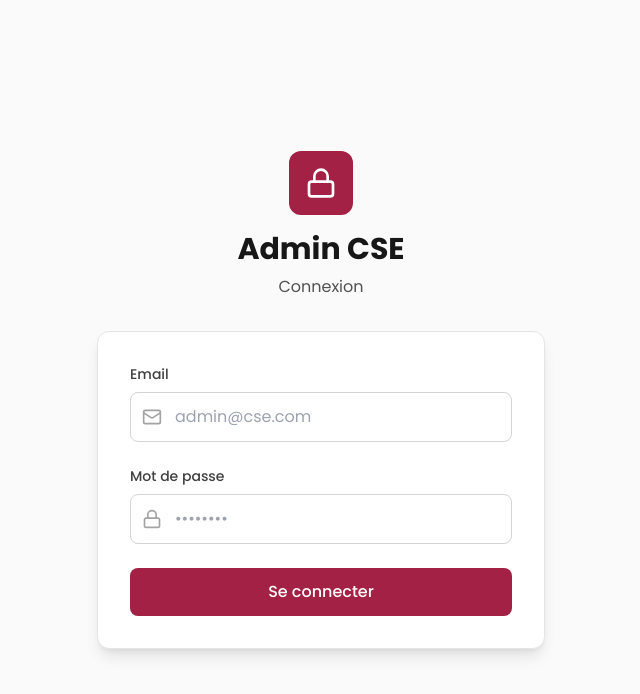
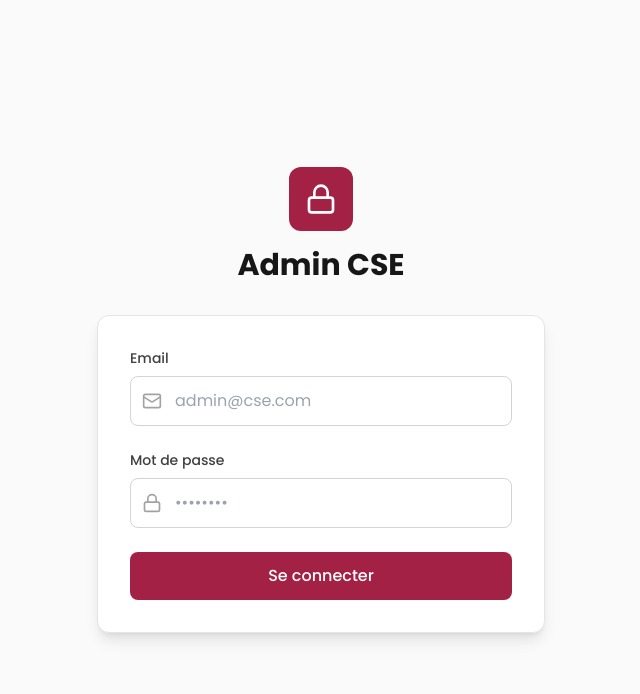
Before and after one commit to lmelane/bo-cse-platform, a Next.js app: page /login in a window 1280 px wide. Shown: the top 694 px of the page, without its empty margins (319-959 px from the left). Built offline with nearby package versions, Linux system fonts and the light colour scheme; no server answers.

Commit message:
Remove 'Connexion' subtitle from login page header

```diff
--- a/app/login/page.tsx
+++ b/app/login/page.tsx
@@ -35,7 +35,6 @@ export default function LoginPage() {
             <Lock className="w-8 h-8 text-white" />
           </div>
           <h1 className="text-3xl font-bold text-neutral-900">Admin CSE</h1>
-          <p className="text-neutral-600 mt-2">Connexion</p>
         </div>
 
         {/* Carte de connexion */}
```
